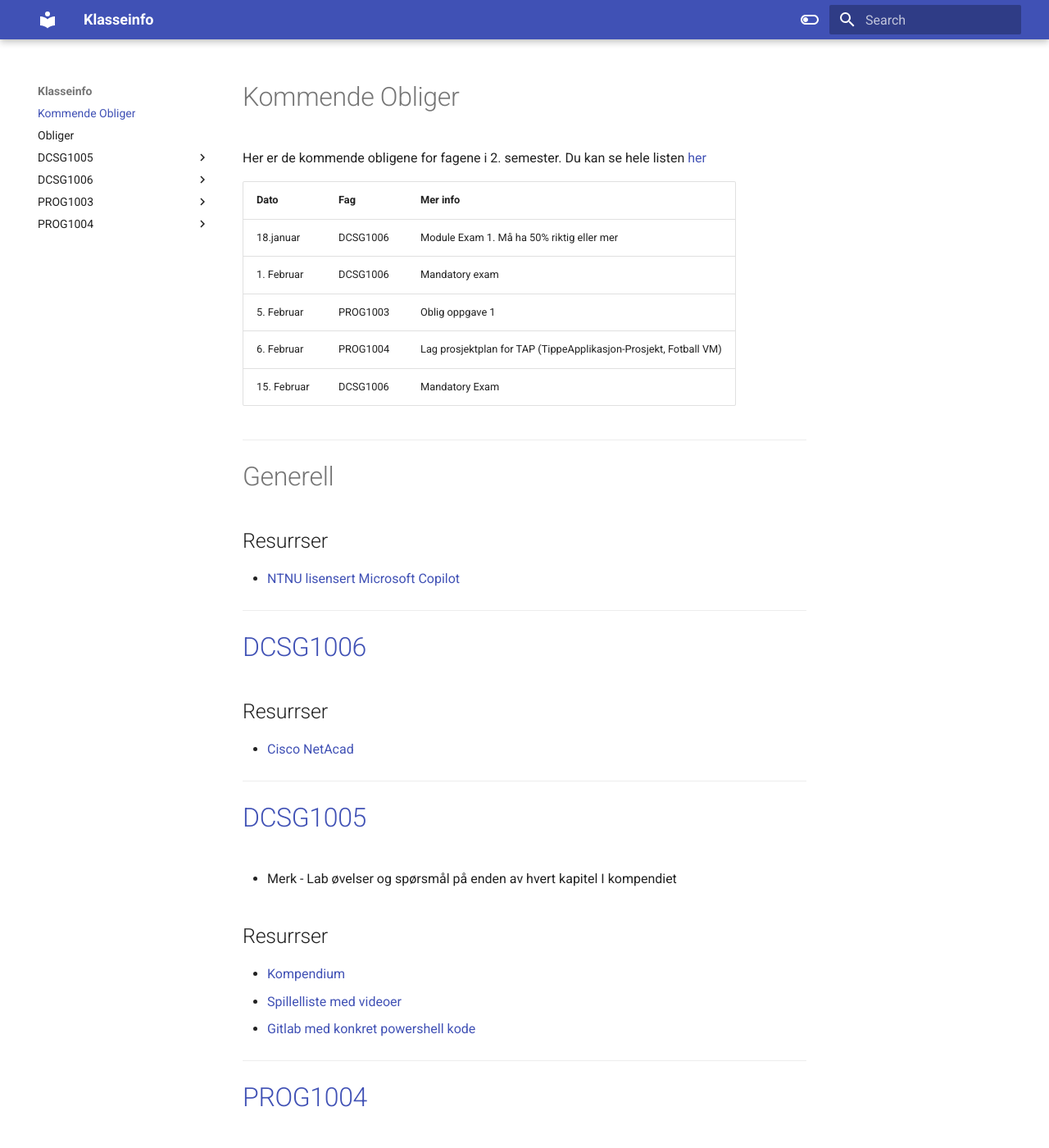
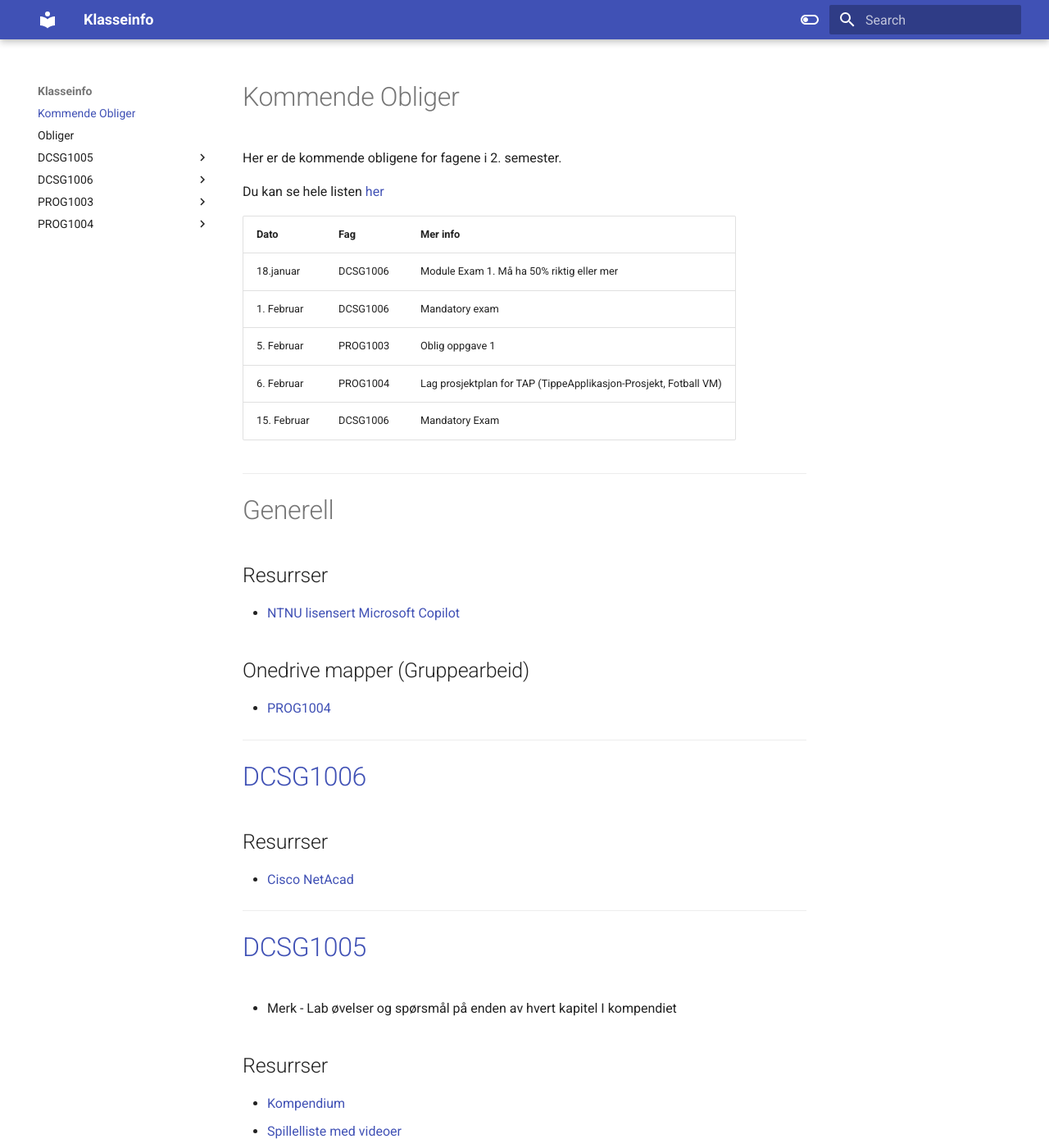
Before and after one commit to ProtoSparky/DIGSEC-Info-Board, an MkDocs documentation site: the page built from docs/index.md, in a window 1280 px wide and 1400 px high. Shown: the whole window at 82% size. Built offline with MkDocs 1.6.1 and Material for MkDocs 9.7.7, drawn with Linux system fonts in a browser that asks for light colours.

Commit message:
Added content & Fixed up formatting
* Fixed up formatting of markdown
* Added onedrive link
* meme

```diff
--- a/docs/index.md
+++ b/docs/index.md
@@ -1,6 +1,7 @@
 # Kommende Obliger
 
 Her er de kommende obligene for fagene i 2. semester.
+
 Du kan se hele listen [her](./obliger.md)
 
 |Dato|Fag|Mer info|
@@ -16,6 +17,9 @@ Du kan se hele listen [her](./obliger.md)
 # Generell
 ## Resurrser
 * [NTNU lisensert Microsoft Copilot](https://m365.cloud.microsoft/chat)
+## Onedrive mapper (Gruppearbeid)
+* <a href="https://studntnu-my.sharepoint.com/:f:/g/personal/kristupk_ntnu_no/IgBvqg8BuiCJTbcNRG0PyKrXAagWiX8FV18j11368RC6Hn4?e=eXDOJB" target="_blank">PROG1004</a>
+
 
 -------------
 
@@ -45,4 +49,9 @@ Pensumet er tatt fra "Engineering Software Products - an introduction to modern
 * [Oppgaver](https://frh.folk.ntnu.no/ooprog/oppgaver/ooprog.pdf)
 * [Videoer](https://frh.folk.ntnu.no/ooprog/videoer)
 * [Opplegg](https://frh.folk.ntnu.no/ooprog/opplegg.html)
+
 Sidehenvisningene er til boka "Starting Out With C++ Early Objects", 9.utgave (Global Edition), T.Gaddis/J.Walters/G.Muganda, Pearson 2016.
+
+-------------
+
+![](./src/img/standards_.jpg)
```
Also changed, not shown: docs/src/img/standards_.jpg (added).
